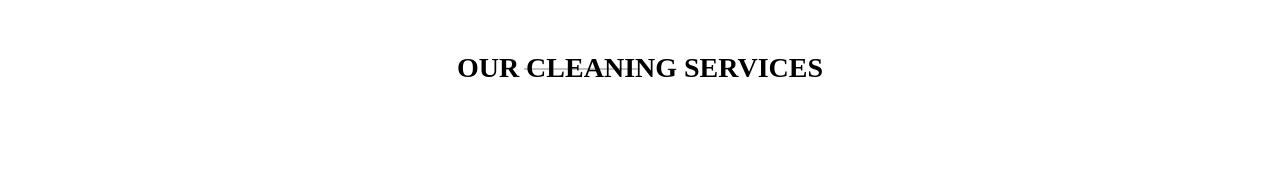
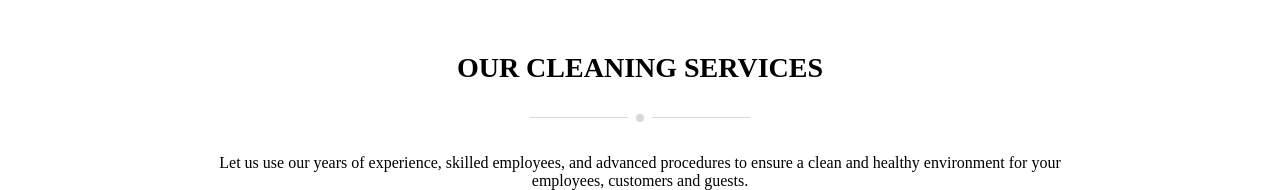
Before and after one commit to vc-akshat/git_testing, a website: page cleaning/index.html in a window 1280 px wide. Shown: the part 1042-1232 px from the top of the page. Before the commit the page ends 1126 px from the top, so only its background shows below. Drawn offline with Linux system fonts and the light colour scheme; files whose address does not match are found by name.

Commit message:
create pseudo

```diff
--- a/cleaning/assets/css/bottom-slider.css
+++ b/cleaning/assets/css/bottom-slider.css
@@ -5,21 +5,44 @@
 .bottom-slider-content-header{
     text-align: center;
     font-size: 28px;
-    position: relative;
     font-weight: 600;
+    margin-bottom: 70px;
 }
 
-.bottom-slider-content-header span{
-    z-index: 5;
+.content-header{
+    padding-bottom: 35px;
+    margin-bottom: 50px;
     position: relative;
 }
 
-.bottom-slider-content-header::after{
+.content-header::before{
     content: '';
-    width: 10%;
-    border-bottom: solid 2px #c3c3c3;
+    width: 60%;
+    border-bottom: solid 1px #d8d8d8;
     position: absolute;
-    top: 50%;
-    left: 40%;
-    z-index: 1;
+    bottom: 0;
+    left: 0;
+    right: 0;
+    margin: 0 auto;
 }
+
+.content-header::after{
+    content: '';
+    background-color: #d8d8d8;
+    width: 8px;
+    height: 8px;
+    position: absolute;
+    bottom: -4px;
+    left: 0;
+    right: 0;
+    margin: 0 auto;
+    border-radius: 100%;
+    box-shadow: 0 0 0 8px rgba(255, 255, 255);
+}
+
+.content-header-subheading{
+    font-size: 16px;
+    width: 75%;
+    margin: 0 auto;
+    text-align: center;
+}
--- a/cleaning/index.html
+++ b/cleaning/index.html
@@ -65,7 +65,12 @@
     <section class="bottom-slider-content">
         <div class="container">
             <div class="bottom-slider-content-header">
-                <span>OUR CLEANING SERVICES</span>
+                <span class="content-header">
+                    OUR CLEANING SERVICES
+                </span>
+            </div>
+            <div class="content-header-subheading">
+                Let us use our years of experience, skilled employees, and advanced procedures to ensure a clean and healthy environment for your employees, customers and guests.
             </div>
         </div>
     </section>
```
Also changed, not shown: typescript/new-11.js (+172 -130 lines), typescript/new-11.ts (+144 -28 lines), 1 other file.
